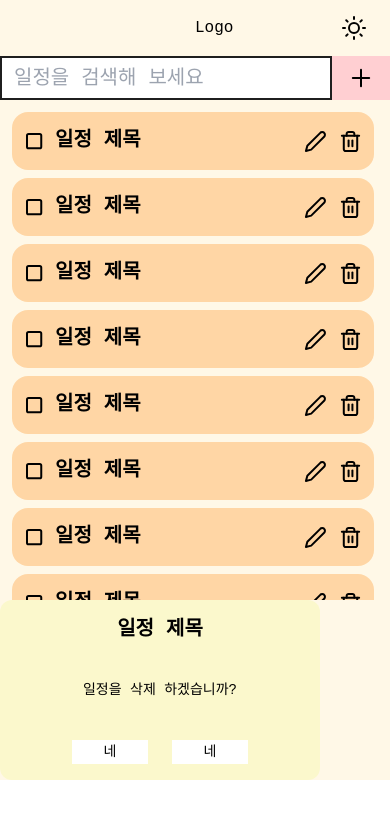
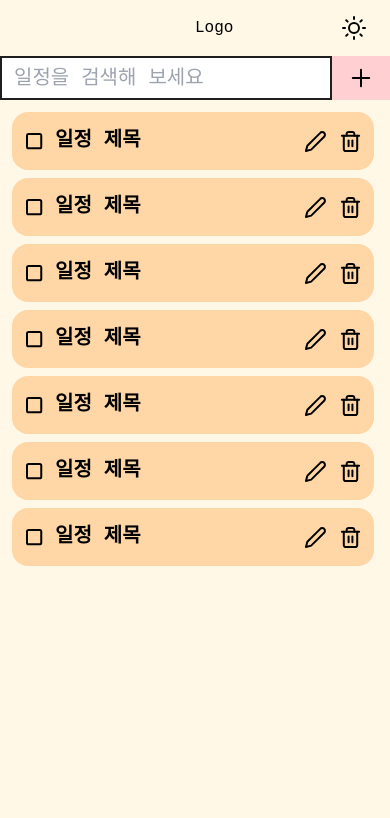
Before and after one commit to hoj0806/todo-list, a React (Vite) app: page / in a window 390 px wide. Shown: the top 818 px of the page. Built offline with nearby package versions, Linux system fonts and the light colour scheme; a web font is replaced by a local one.

Commit message:
mobile version static design

```diff
--- a/src/App.jsx
+++ b/src/App.jsx
@@ -1,22 +1,27 @@
 import AddButton from "./components/AddButton";
 import Header from "./components/Header";
 import SearchBar from "./components/SearchBar";
+import TodoDetailPopup from "./components/TodoDetailPopup";
 import TodoList from "./components/TodoList";
 import TodoListItemPopup from "./components/TodoListItemPopup";
 
 function App() {
   return (
-    <>
-      <div className='bg-white-20 max-w-screen-2xl mx-auto'>
-        <Header />
+    <div className='relative h-screen'>
+      <div className='bg-white-20 max-w-screen-2xl mx-auto flex flex-col h-full'>
+        <div>
+          <Header />
+        </div>
+
         <div className='h-11 flex border-solid'>
           <SearchBar />
           <AddButton />
         </div>
         <TodoList />
-        <TodoListItemPopup />
       </div>
-    </>
+      {/* <TodoListItemPopup /> */}
+      {/* <TodoDetailPopup /> */}
+    </div>
   );
 }
 
--- a/src/components/Header.jsx
+++ b/src/components/Header.jsx
@@ -2,7 +2,7 @@ import LightMode from "../assets/icon/light.svg";
 
 function Header() {
   return (
-    <div className='h-14 flex items-center justify-between relative px-6'>
+    <div className='h-[56px] flex items-center justify-between relative px-6'>
       <div className='absolute left-1/2 translate-x--1/2'>Logo</div>
       <img src={LightMode} className='w-6 h-6 ml-auto' />
     </div>
--- a/src/components/TodoDetailPopup.jsx
+++ b/src/components/TodoDetailPopup.jsx
@@ -1,5 +1,28 @@
+import DeleteHashTagIcon from "../assets/icon/deleteHasgTag.svg";
+
 function TodoDetailPopup() {
-  return <div className='h-[320px]'>detail</div>;
+  return (
+    <div className='absolute top-0 w-full h-full bg-black bg-opacity-50 z-10'>
+      <div className='w-[320px] h-[360px] bg-yellow rounded-xl pt-4 pb-2 px-[15px] text-center flex flex-col mx-auto mt-[220px] gap-3'>
+        <p className='text-xl font-bold'>일정 제목</p>
+
+        <div className='text-right grow'>
+          <p className='text-[12px] mb-1'>2025.01.01</p>
+          <div className='bg-green w-full h-[200px] text-left rounded-[8px]'>
+            ss
+          </div>
+          <div className='w-12 h-4 text-[8px] bg-black text-white rounded-[8px] flex items-center px-1 gap-1'>
+            <img src={DeleteHashTagIcon} className='w-2 h-2' />
+            <p>해시태그</p>
+          </div>
+        </div>
+
+        <button className='bg-white-10 text-sm w-[76px] h-6 rounded-[4px] self-end'>
+          확인
+        </button>
+      </div>
+    </div>
+  );
 }
 
 export default TodoDetailPopup;
--- a/src/components/TodoList.jsx
+++ b/src/components/TodoList.jsx
@@ -2,24 +2,7 @@ import TodoListItem from "./TodoListItem";
 
 function TodoList() {
   return (
-    <ul className='pl-3 pr-4 py-3 flex flex-col gap-2 overflow-hidden h-[500px] overflow-y-auto'>
-      <TodoListItem />
-      <TodoListItem />
-      <TodoListItem />
-      <TodoListItem />
-      <TodoListItem />
-      <TodoListItem />
-      <TodoListItem />
-      <TodoListItem />
-      <TodoListItem />
-      <TodoListItem />
-      <TodoListItem />
-      <TodoListItem />
-      <TodoListItem />
-      <TodoListItem />
-      <TodoListItem />
-      <TodoListItem />
-      <TodoListItem />
+    <ul className='pl-3 pr-4 py-3 flex flex-col gap-2 grow overflow-auto'>
       <TodoListItem />
       <TodoListItem />
       <TodoListItem />
--- a/src/components/TodoListItemPopup.jsx
+++ b/src/components/TodoListItemPopup.jsx
@@ -1,11 +1,13 @@
 function TodoListItemPopup() {
   return (
-    <div className='w-[320px] h-[180px] bg-yellow rounded-xl py-4 text-center flex flex-col'>
-      <p className='text-xl font-bold mb-9'>일정 제목</p>
-      <p className='text-sm grow'>일정을 삭제 하겠습니까?</p>
-      <div className='flex justify-center gap-6'>
-        <button className='w-[76px] h-6 bg-white-10 text-sm'>네</button>
-        <button className='w-[76px] h-6 bg-white-10 text-sm'>네</button>
+    <div className='absolute top-0 w-full h-full bg-black bg-opacity-50 z-10'>
+      <div className='w-[320px] h-[180px] bg-yellow rounded-xl py-4 text-center flex flex-col mx-auto mt-[280px]'>
+        <p className='text-xl font-bold mb-9'>일정 제목</p>
+        <p className='text-sm grow'>일정을 삭제 하겠습니까?</p>
+        <div className='flex justify-center gap-6'>
+          <button className='w-[76px] h-6 bg-white-10 text-sm'>네</button>
+          <button className='w-[76px] h-6 bg-white-10 text-sm'>아니요</button>
+        </div>
       </div>
     </div>
   );
```
Also changed, not shown: src/assets/icon/deleteHasgTag.svg (added), src/assets/icon/hasgtag.svg (deleted).
